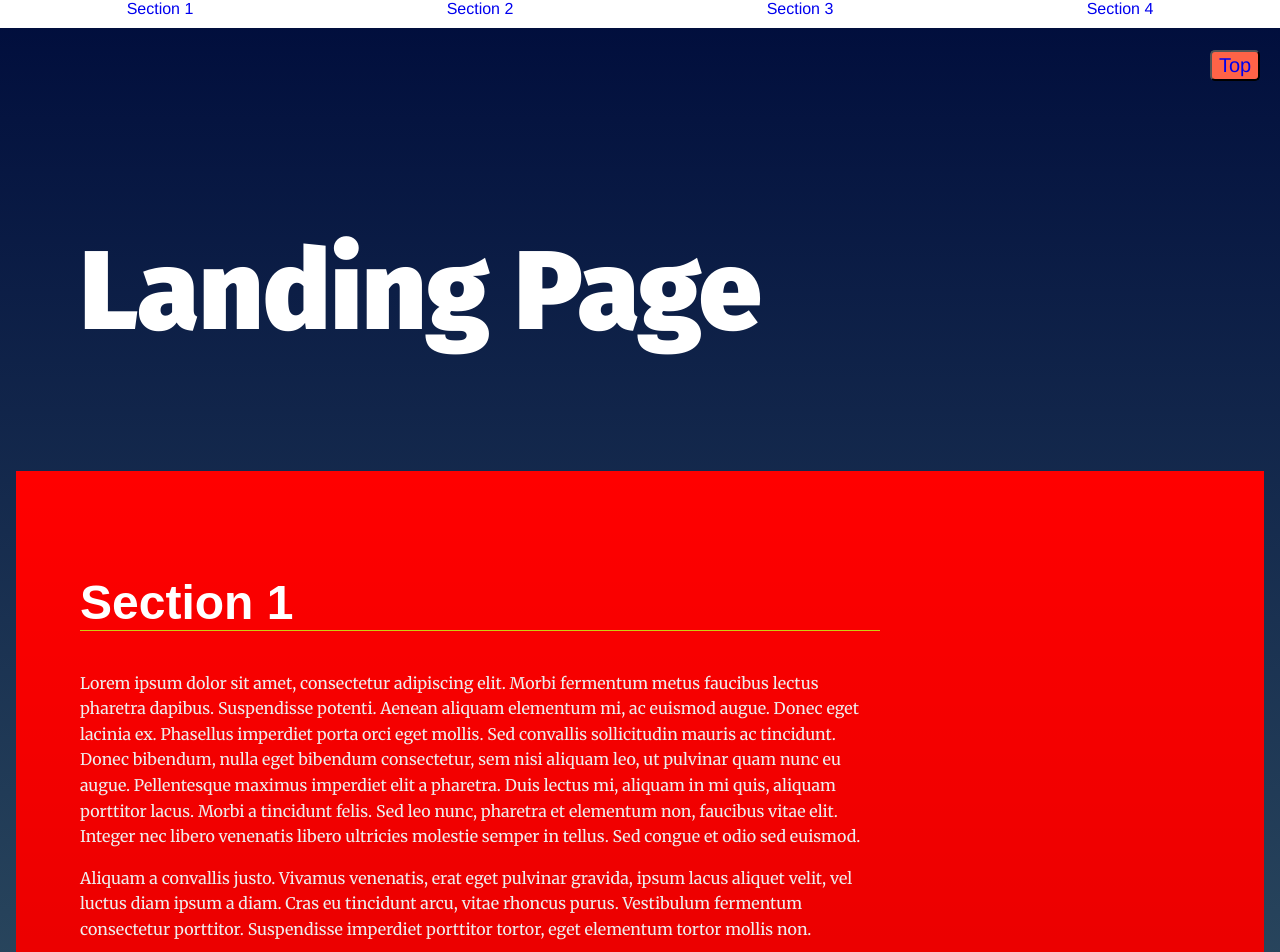
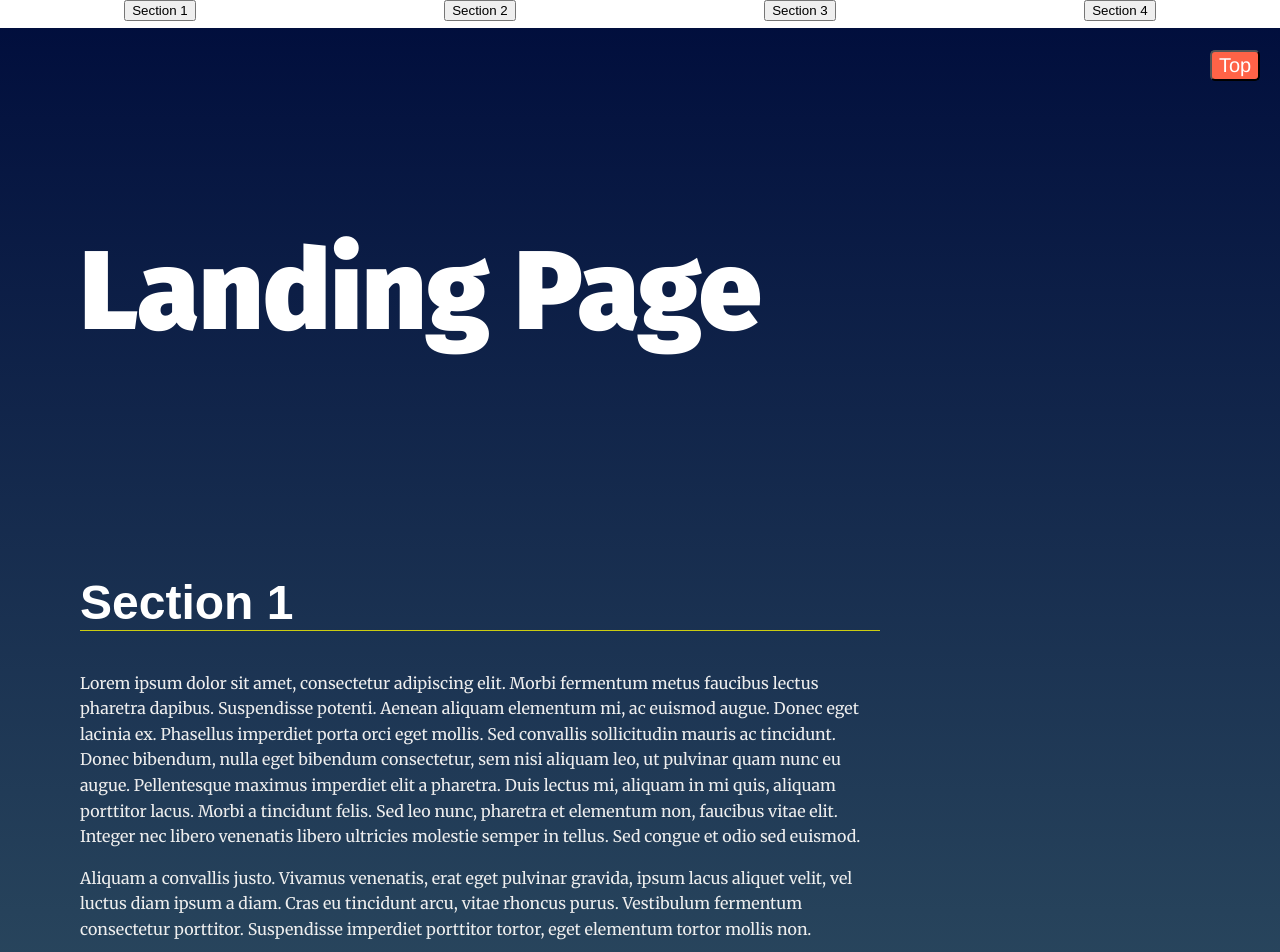
Before and after one commit to eslamelhawary/Udacity-Project, a plain HTML site: page index.html in a window 1280 px wide. Shown: the top 952 px of the page. Drawn offline with Linux system fonts and the light colour scheme.

Commit message:
My Landing page

```diff
--- a/app.js
+++ b/app.js
@@ -1,40 +1,42 @@
 // My Global variables
 const navBar_menu = document.getElementsByClassName('navbar__menu');
-const navBar_ul = document.getElementById('navbar__list');
-let sections = document.querySelectorAll('section');
+const navBarUl = document.getElementById('navbar__list');
+const sections = document.querySelectorAll('section');
+const topButton = document.getElementById('btn');
+const section1 = document.getElementById('section1');
 
 
-//adding the list items dynamically
 function addingList_item() {
+    for (let section of sections) {
+        let sectionName = section.getAttribute('data-nav');
+        let ListItems = document.createElement('li');
+        let anchorTag = document.createElement('button');
+        anchorTag.innerHTML = sectionName;
+        ListItems.appendChild(anchorTag);
+        navBarUl.appendChild(ListItems);
+        anchorTag.addEventListener ('click', () => {
+            section.scrollIntoView({
+                behavior: "smooth",
+                block: "end"
+            })
+        })
 
-  for (let section of sections) {
+    }
+    topButton.addEventListener('click', () => {
+        section1.scrollIntoView({
+            behavior: "smooth",
+        block:'end'})
+    })
+}
+//The addition of the list items is done on page loading
 
-    sectionName = section.getAttribute('data-nav');
-    sectionId = section.getAttribute('id');
-    let List_item = document.createElement('li');
-    let anchor_tag = document.createElement('a');
-    anchor_tag.innerHTML = sectionName;
-    anchor_tag.setAttribute('href','#'+sectionId)
-    List_item.appendChild(anchor_tag);
-    navBar_ul.appendChild(List_item);
-   }
-
+    function getElementsPosition() {
+      for (let section of sections) {
+          let sectionPosition = section.getBoundingClientRect();
+          if (sectionPosition.top <= window.innerHeight && sectionPosition.bottom >= window.innerHeight)
+              {section.classList.add('my_class')}
+          else { section.classList.remove('my_class'); }
 }
-
-//The addition of the list items is done on page loading
-document.addEventListener('DOMContentLoaded', addingList_item());
-
-
-//I added here an scroll event listener to fire the change in the element which is in the view port
-document.addEventListener('scroll', () => {
-  for (let section of sections) {
-
- const rect = section.getBoundingClientRect();
-    if (((rect.bottom)-300)< (window.innerHeight)){
-      section.style.backgroundColor = 'red';
     }
-    else if((rect.bottom) > window.innerHeight || document.documentElement.clientHeight)
-
-    {  section.style.backgroundColor = ''; }
-
-}})
+ document.addEventListener('DOMContentLoaded', addingList_item());
+document.addEventListener('scroll', getElementsPosition);
--- a/index.html
+++ b/index.html
@@ -10,7 +10,7 @@
  <link href="styles.css" rel="stylesheet">
 </head>
 <button id='btn'>
-  <a href ="#section1" >Top</a>
+  Top
 </button>
 <body>
   <!-- HTML Follows BEM naming conventions
@@ -31,7 +31,7 @@
     a data attribute that will populate the li node.
     Adding more sections will automatically populate nav.
     The first section is set to active class by default -->
-    <section id="section1" data-nav="Section 1" class="your-active-class">
+    <section id="section1" data-nav="Section 1" >
       <div class="landing__container">
         <h2>Section 1</h2>
         <p>Lorem ipsum dolor sit amet, consectetur adipiscing elit. Morbi fermentum metus faucibus lectus pharetra dapibus. Suspendisse potenti. Aenean aliquam elementum mi, ac euismod augue. Donec eget lacinia ex. Phasellus imperdiet porta orci eget mollis. Sed convallis sollicitudin mauris ac tincidunt. Donec bibendum, nulla eget bibendum consectetur, sem nisi aliquam leo, ut pulvinar quam nunc eu augue. Pellentesque maximus imperdiet elit a pharetra. Duis lectus mi, aliquam in mi quis, aliquam porttitor lacus. Morbi a tincidunt felis. Sed leo nunc, pharetra et elementum non, faucibus vitae elit. Integer nec libero venenatis libero ultricies molestie semper in tellus. Sed congue et odio sed euismod.</p>
--- a/styles.css
+++ b/styles.css
@@ -1,16 +1,8 @@
-/*
- *
- * CSS written based on SMACSS architecture.
- * To learn more, visit: http://smacss.com/
- *
- * For simplicity, no reset or normalize is added.
- * To learn more, visit: https://css-tricks.com/reboot-resets-reasoning/
- *
-*/
 
-/* ---- Base Rules ---- */
-html {
-  scroll-behavior: smooth;
+
+.my_class{
+  background-color: rgb(231, 161, 10);
+  color :rgb(19, 13, 53);
 }
 #btn{
   width: 50px;
```
Also changed, not shown: 1 other file.
